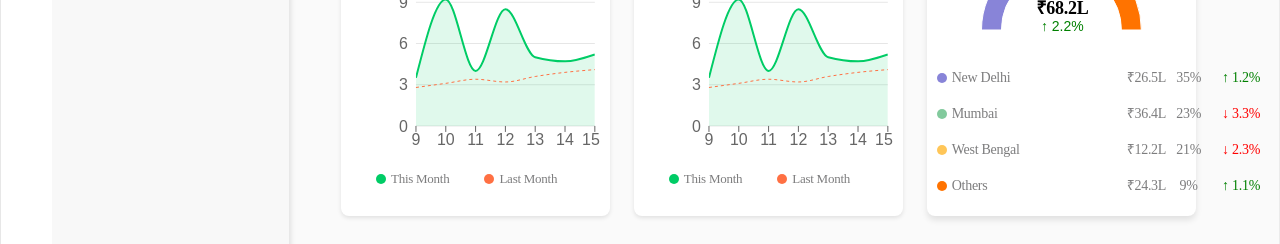
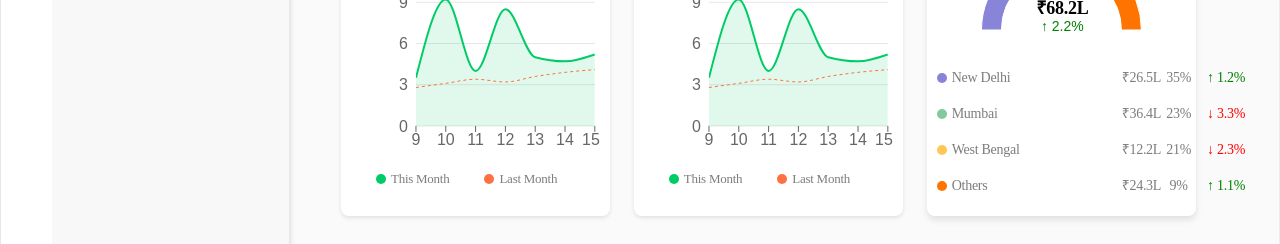
Before and after one commit to raj15021996/Blinkit-dashboard, a Next.js app: page / in a window 1280 px wide. Shown: the part 303-547 px from the top of the page. Built offline with nearby package versions, Linux system fonts and the light colour scheme; what @cubejs-client/core, @cubejs-client/react would draw is missing.

Commit message:
update style

```diff
--- a/src/components/dashboard.css
+++ b/src/components/dashboard.css
@@ -194,7 +194,7 @@
 .city-item {
   display: grid;
   grid-template-columns: 180px 1fr 1fr 60px;
-  gap: 10px;
+  gap: 5px;
 }
 
 .city-content {
```
